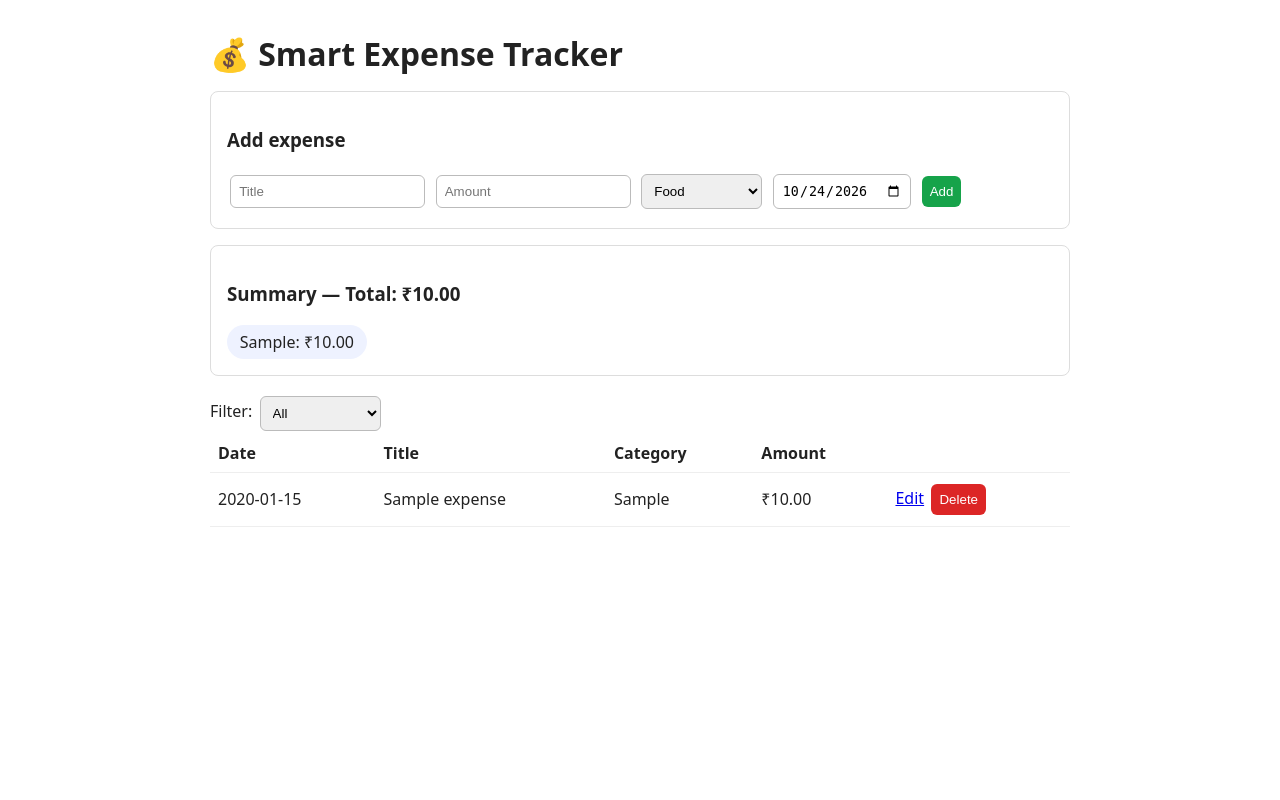
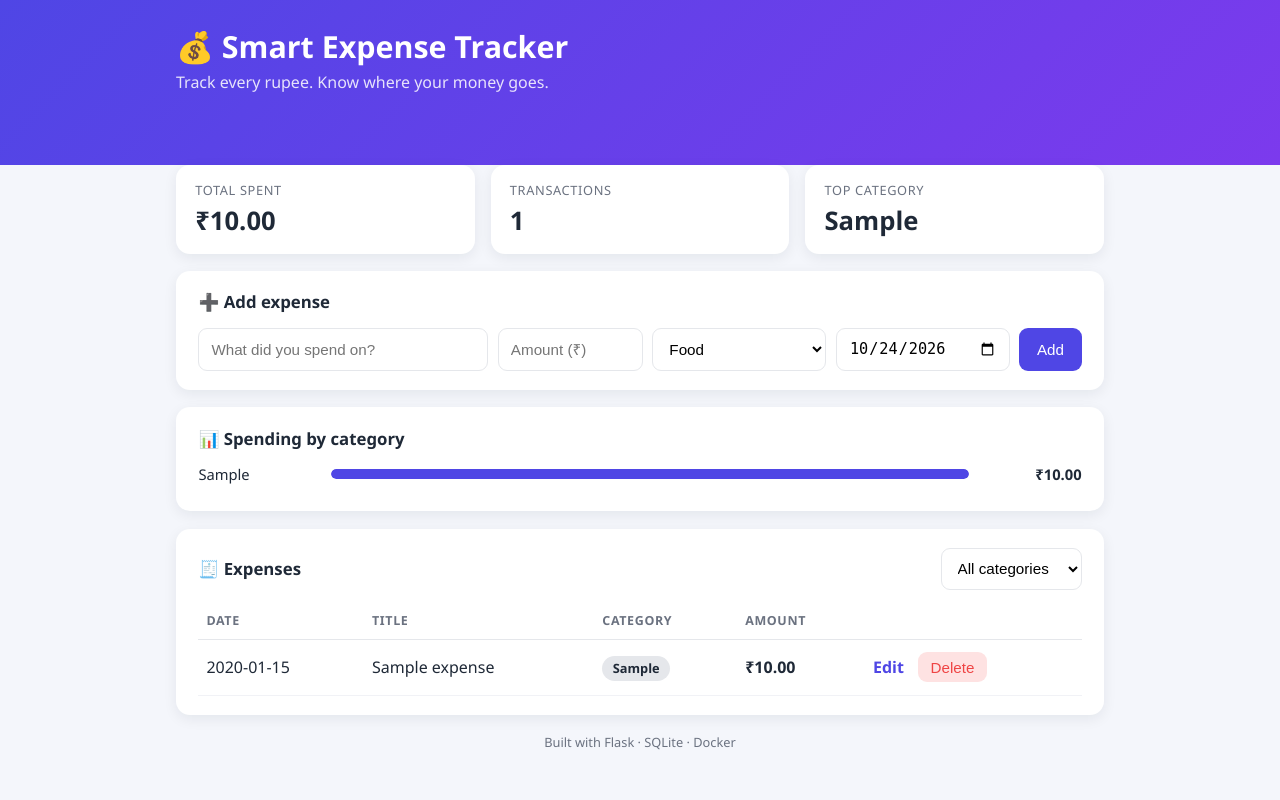
Before and after one commit to kartikas2508356204-hub/expense-tracker, a Flask app: page / in a window 1280 px wide. Run offline with Flask 3, Linux system fonts and the light colour scheme; tables that the repository leaves empty hold one stand-in row (values such as "Sample post").

Commit message:
EXP-5: enhance UI with stat cards,category bars and badges

```diff
--- a/templates/base.html
+++ b/templates/base.html
@@ -3,12 +3,44 @@
 <meta name="viewport" content="width=device-width, initial-scale=1">
 <title>Smart Expense Tracker</title>
 <style>
- body{font-family:system-ui,sans-serif;max-width:860px;margin:2rem auto;padding:0 1rem;color:#222}
- h1{margin-bottom:.2rem} .card{border:1px solid #ddd;border-radius:8px;padding:1rem;margin:1rem 0}
- input,select,button{padding:.5rem;margin:.2rem;border:1px solid #bbb;border-radius:6px}
- button{background:#16a34a;color:#fff;border:0;cursor:pointer} button.del{background:#dc2626}
- table{width:100%;border-collapse:collapse} th,td{text-align:left;padding:.5rem;border-bottom:1px solid #eee}
- .tot{display:flex;gap:.5rem;flex-wrap:wrap} .pill{background:#eef2ff;padding:.4rem .8rem;border-radius:999px}
- form.inline{display:inline}
+ :root{--bg:#f4f6fb;--card:#fff;--text:#1f2937;--muted:#6b7280;--line:#e5e7eb;--primary:#4f46e5;--primary-d:#4338ca;--danger:#ef4444}
+ *{box-sizing:border-box}
+ body{margin:0;font-family:'Segoe UI',system-ui,-apple-system,sans-serif;background:var(--bg);color:var(--text)}
+ header{background:linear-gradient(135deg,#4f46e5,#7c3aed);color:#fff;padding:1.6rem 1rem 4.5rem}
+ .wrap{max-width:960px;margin:0 auto;padding:0 1rem}
+ header h1{margin:0;font-size:1.9rem} header p{margin:.3rem 0 0;opacity:.85}
+ main{margin-top:-4rem;padding-bottom:3rem}
+ .card{background:var(--card);border-radius:14px;padding:1.2rem 1.4rem;margin-bottom:1.1rem;box-shadow:0 4px 14px rgba(17,24,39,.07)}
+ .card h3{margin:0 0 .9rem;font-size:1.05rem}
+ .stats{display:grid;grid-template-columns:repeat(3,1fr);gap:1rem;margin-bottom:1.1rem}
+ .stat{background:var(--card);border-radius:14px;padding:1rem 1.2rem;box-shadow:0 4px 14px rgba(17,24,39,.07)}
+ .stat .label{color:var(--muted);font-size:.8rem;text-transform:uppercase;letter-spacing:.05em}
+ .stat .value{font-size:1.6rem;font-weight:700;margin-top:.2rem}
+ form.add{display:grid;grid-template-columns:2fr 1fr 1.2fr 1.2fr auto;gap:.6rem}
+ input,select{padding:.65rem .75rem;border:1px solid var(--line);border-radius:9px;font-size:.95rem;background:#fff;width:100%}
+ input:focus,select:focus{outline:2px solid #c7d2fe;border-color:var(--primary)}
+ button,.btn{background:var(--primary);color:#fff;border:0;border-radius:9px;padding:.65rem 1.1rem;font-size:.95rem;cursor:pointer;text-decoration:none;display:inline-block}
+ button:hover,.btn:hover{background:var(--primary-d)}
+ button.del{background:#fee2e2;color:var(--danger);padding:.4rem .8rem} button.del:hover{background:var(--danger);color:#fff}
+ a.edit{color:var(--primary);text-decoration:none;font-weight:600;margin-right:.6rem}
+ .bars .row{display:flex;align-items:center;gap:.8rem;margin:.5rem 0;font-size:.92rem}
+ .bars .name{width:120px} .bars .track{flex:1;background:#eef0f6;border-radius:99px;height:10px;overflow:hidden}
+ .bars .fill{height:100%;border-radius:99px;background:var(--primary)} .bars .amt{width:100px;text-align:right;font-weight:600}
+ .toolbar{display:flex;justify-content:space-between;align-items:center;margin-bottom:.8rem}
+ .toolbar select{width:auto}
+ table{width:100%;border-collapse:collapse} th{color:var(--muted);font-size:.78rem;text-transform:uppercase;letter-spacing:.05em;text-align:left;padding:.6rem .5rem;border-bottom:1px solid var(--line)}
+ td{padding:.8rem .5rem;border-bottom:1px solid #f1f2f6} tr:hover td{background:#fafbff}
+ .amount{font-weight:700} form.inline{display:inline}
+ .badge{padding:.2rem .65rem;border-radius:99px;font-size:.8rem;font-weight:600;background:#e5e7eb}
+ .b-Food{background:#ffedd5;color:#c2410c}.b-Travel{background:#dbeafe;color:#1d4ed8}.b-Books{background:#dcfce7;color:#15803d}
+ .b-Entertainment{background:#fae8ff;color:#a21caf}.b-Bills{background:#fee2e2;color:#b91c1c}.b-Health{background:#ccfbf1;color:#0f766e}.b-Other{background:#e5e7eb;color:#374151}
+ .empty{text-align:center;color:var(--muted);padding:2rem 0}
+ footer{text-align:center;color:var(--muted);font-size:.8rem;padding-bottom:1.5rem}
+ @media(max-width:720px){.stats{grid-template-columns:1fr}form.add{grid-template-columns:1fr 1fr}form.add button{grid-column:1/-1}
+  .bars .name{width:90px} th:nth-child(1),td:nth-child(1){display:none}}
 </style></head>
-<body><h1>💰 Smart Expense Tracker</h1>{% block content %}{% endblock %}</body></html>
+<body>
+<header><div class="wrap"><h1>💰 Smart Expense Tracker</h1><p>Track every rupee. Know where your money goes.</p></div></header>
+<main class="wrap">{% block content %}{% endblock %}</main>
+<footer>Built with Flask · SQLite · Docker</footer>
+</body></html>
--- a/templates/edit.html
+++ b/templates/edit.html
@@ -1,9 +1,9 @@
 {% extends "base.html" %}{% block content %}
-<div class="card"><h3>Edit expense</h3>
-<form method="post">
+<div class="card" style="max-width:640px;margin:0 auto"><h3>✏️ Edit expense</h3>
+<form class="add" style="grid-template-columns:1fr 1fr" method="post">
  <input name="title" value="{{e.title}}" required>
  <input name="amount" type="number" step="0.01" value="{{e.amount}}" required>
  <select name="category">{% for c in categories %}<option {% if c==e.category %}selected{% endif %}>{{c}}</option>{% endfor %}</select>
  <input name="date" type="date" value="{{e.date}}" required>
- <button>Save</button> <a href="/">Cancel</a></form></div>
+ <button>Save changes</button><a class="btn" style="background:#e5e7eb;color:#374151;text-align:center" href="/">Cancel</a></form></div>
 {% endblock %}
--- a/templates/index.html
+++ b/templates/index.html
@@ -1,22 +1,38 @@
 {% extends "base.html" %}{% block content %}
-<div class="card"><h3>Add expense</h3>
-<form method="post" action="/add">
- <input name="title" placeholder="Title" required>
- <input name="amount" type="number" step="0.01" min="0.01" placeholder="Amount" required>
+<div class="stats">
+ <div class="stat"><div class="label">Total spent</div><div class="value">₹{{ "%.2f"|format(grand) }}</div></div>
+ <div class="stat"><div class="label">Transactions</div><div class="value">{{ expenses|length }}</div></div>
+ <div class="stat"><div class="label">Top category</div>
+  <div class="value">{% if totals %}{{ (totals|sort(attribute='total')|last).category }}{% else %}—{% endif %}</div></div>
+</div>
+
+<div class="card"><h3>➕ Add expense</h3>
+<form class="add" method="post" action="/add">
+ <input name="title" placeholder="What did you spend on?" required>
+ <input name="amount" type="number" step="0.01" min="0.01" placeholder="Amount (₹)" required>
  <select name="category">{% for c in categories %}<option>{{c}}</option>{% endfor %}</select>
  <input name="date" type="date" value="{{today}}" required>
  <button>Add</button></form></div>
 
-<div class="card"><h3>Summary — Total: ₹{{ "%.2f"|format(grand) }}</h3>
-<div class="tot">{% for t in totals %}<span class="pill">{{t.category}}: ₹{{ "%.2f"|format(t.total) }}</span>{% endfor %}</div></div>
+{% if totals %}
+<div class="card bars"><h3>📊 Spending by category</h3>
+{% for t in totals|sort(attribute='total', reverse=True) %}
+ <div class="row"><span class="name">{{t.category}}</span>
+  <div class="track"><div class="fill" style="width:{{ (t.total / grand * 100)|round(1) }}%"></div></div>
+  <span class="amt">₹{{ "%.2f"|format(t.total) }}</span></div>
+{% endfor %}</div>
+{% endif %}
 
-<form method="get">Filter:
- <select name="category" onchange="this.form.submit()"><option value="">All</option>
- {% for c in categories %}<option {% if c==selected %}selected{% endif %}>{{c}}</option>{% endfor %}</select></form>
-
-<table><tr><th>Date</th><th>Title</th><th>Category</th><th>Amount</th><th></th></tr>
-{% for e in expenses %}<tr><td>{{e.date}}</td><td>{{e.title}}</td><td>{{e.category}}</td><td>₹{{ "%.2f"|format(e.amount) }}</td>
-<td><a href="/edit/{{e.id}}">Edit</a>
-<form class="inline" method="post" action="/delete/{{e.id}}"><button class="del">Delete</button></form></td></tr>
-{% else %}<tr><td colspan="5">No expenses yet.</td></tr>{% endfor %}</table>
+<div class="card">
+ <div class="toolbar"><h3 style="margin:0">🧾 Expenses</h3>
+  <form method="get"><select name="category" onchange="this.form.submit()"><option value="">All categories</option>
+  {% for c in categories %}<option {% if c==selected %}selected{% endif %}>{{c}}</option>{% endfor %}</select></form></div>
+ <table><tr><th>Date</th><th>Title</th><th>Category</th><th>Amount</th><th></th></tr>
+ {% for e in expenses %}<tr><td>{{e.date}}</td><td>{{e.title}}</td>
+  <td><span class="badge b-{{e.category}}">{{e.category}}</span></td>
+  <td class="amount">₹{{ "%.2f"|format(e.amount) }}</td>
+  <td><a class="edit" href="/edit/{{e.id}}">Edit</a>
+  <form class="inline" method="post" action="/delete/{{e.id}}" onsubmit="return confirm('Delete this expense?')"><button class="del">Delete</button></form></td></tr>
+ {% else %}<tr><td colspan="5" class="empty">No expenses yet. Add your first one above 👆</td></tr>{% endfor %}</table>
+</div>
 {% endblock %}
```
